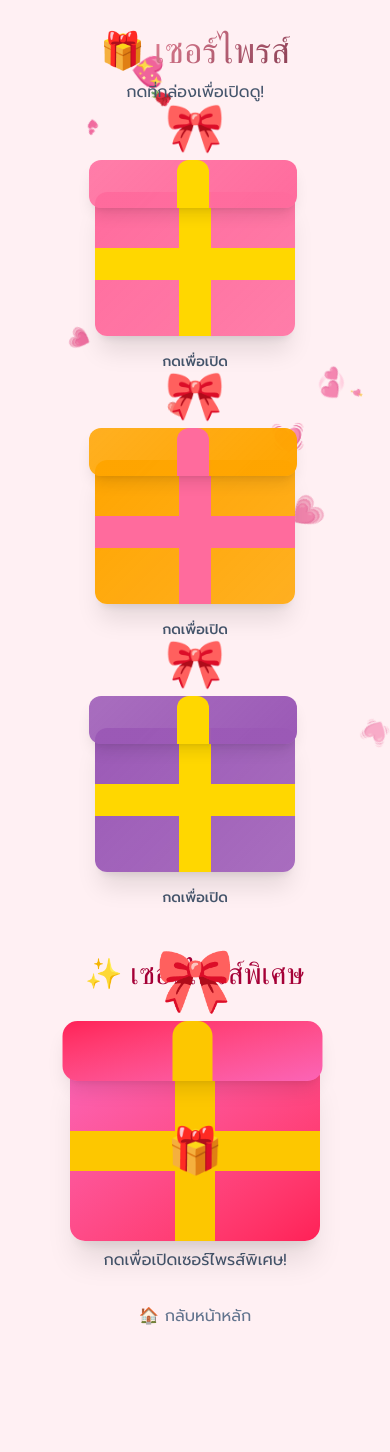
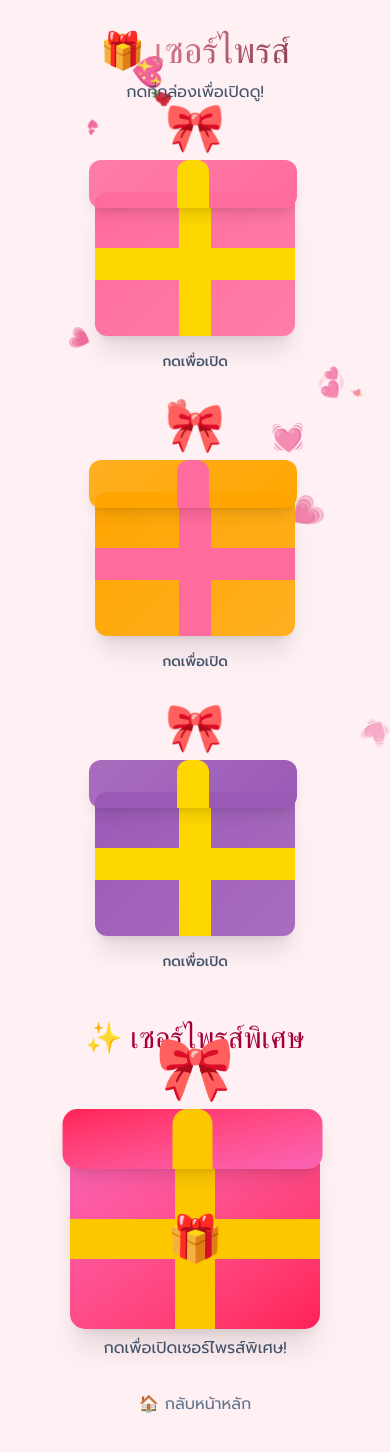
Before and after one commit to SuthichaiWisetnet/valentine-surprise, a Next.js app: page /surprise in a window 390 px wide. Shown: the top 1452 px of the page. Before the commit the page ends 1424 px from the top, so only its background shows below. Built offline with nearby package versions, Linux system fonts and the light colour scheme.

Commit message:
feat: Add an interactive surprise page featuring gift boxes, confetti effects, floating hearts, and a special message modal.

```diff
--- a/app/surprise/page.js
+++ b/app/surprise/page.js
@@ -139,7 +139,7 @@ Happy Valentine's Day! 🌹❤️🌹`,
       </div>
 
       {/* Gift Boxes Grid */}
-      <div className="max-w-4xl mx-auto grid grid-cols-1 md:grid-cols-3 gap-8 justify-items-center mb-12">
+      <div className="max-w-4xl mx-auto grid grid-cols-1 md:grid-cols-3 gap-y-16 md:gap-8 justify-items-center mb-12">
         {gifts.map((gift, i) => (
           <GiftBox key={i} {...gift} />
         ))}
@@ -152,7 +152,7 @@ Happy Valentine's Day! 🌹❤️🌹`,
         </h2>
 
         {/* Big Gift Box */}
-        <div className="flex justify-center mb-8">
+        <div className="flex justify-center mb-8 mt-12">
           <div
             className="cursor-pointer transform scale-125 hover:scale-150 transition-transform"
             onClick={openSpecialGift}
```
